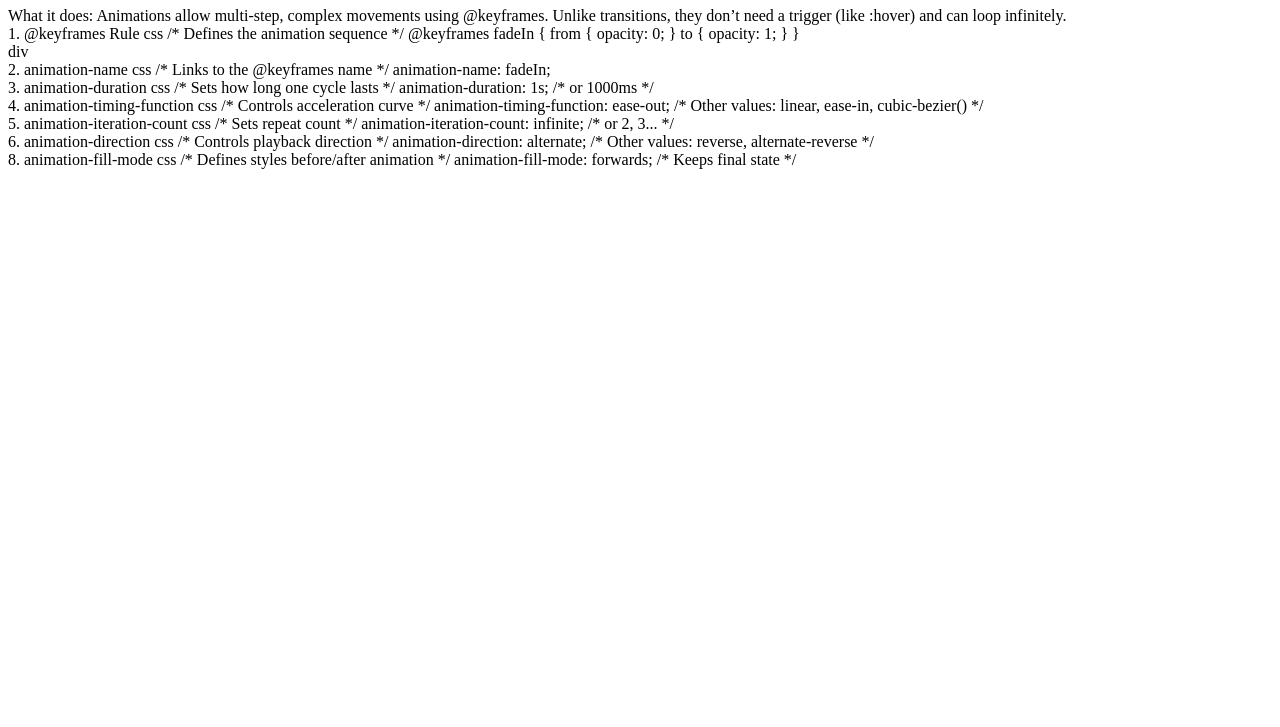
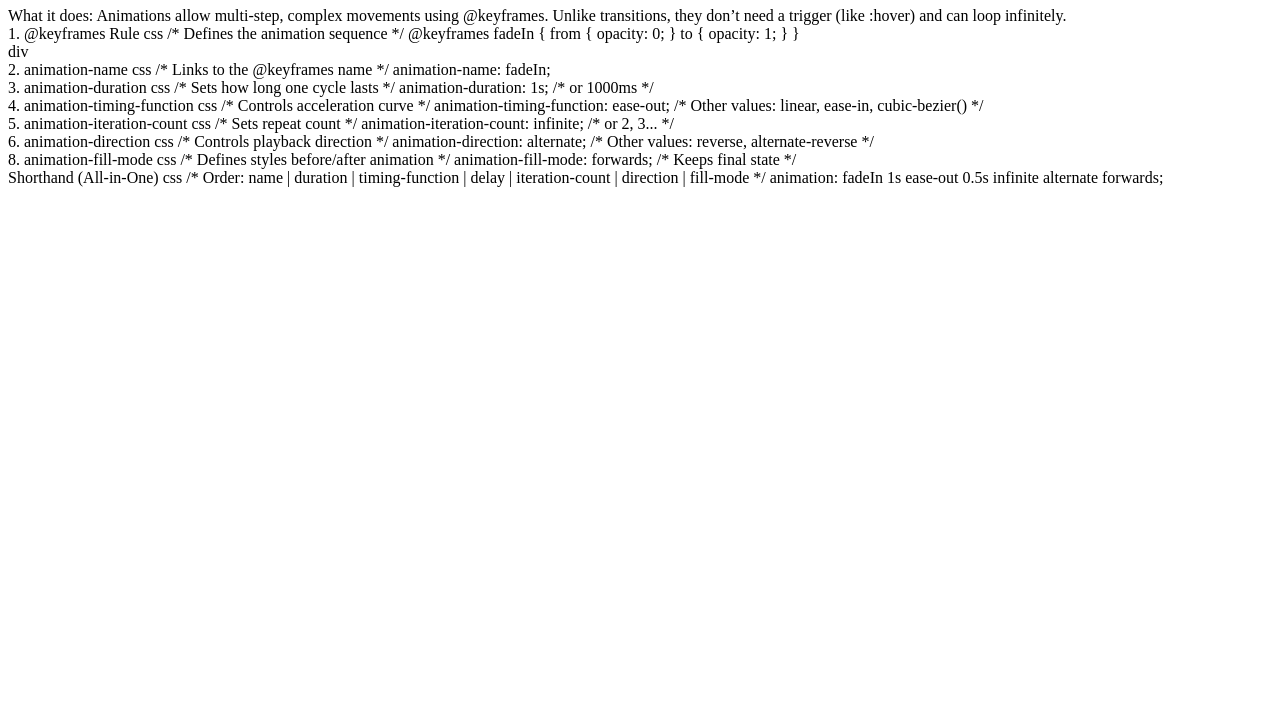
Before and after one commit to DagimDev/TutorialsHub, a plain HTML site: page cssNotes/css-animations.html in a window 1280 px wide. Shown: the part 73-800 px from the top of the page. Drawn offline with Linux system fonts and the light colour scheme.

Commit message:
Apply shorthand animation properties

```diff
--- a/cssNotes/css-animations.html
+++ b/cssNotes/css-animations.html
@@ -56,5 +56,10 @@
       8. animation-fill-mode css /* Defines styles before/after animation */
       animation-fill-mode: forwards; /* Keeps final state */
     </div>
+    <div>
+      Shorthand (All-in-One) css /* Order: name | duration | timing-function |
+      delay | iteration-count | direction | fill-mode */ animation: fadeIn 1s
+      ease-out 0.5s infinite alternate forwards;
+    </div>
   </body>
 </html>
```
